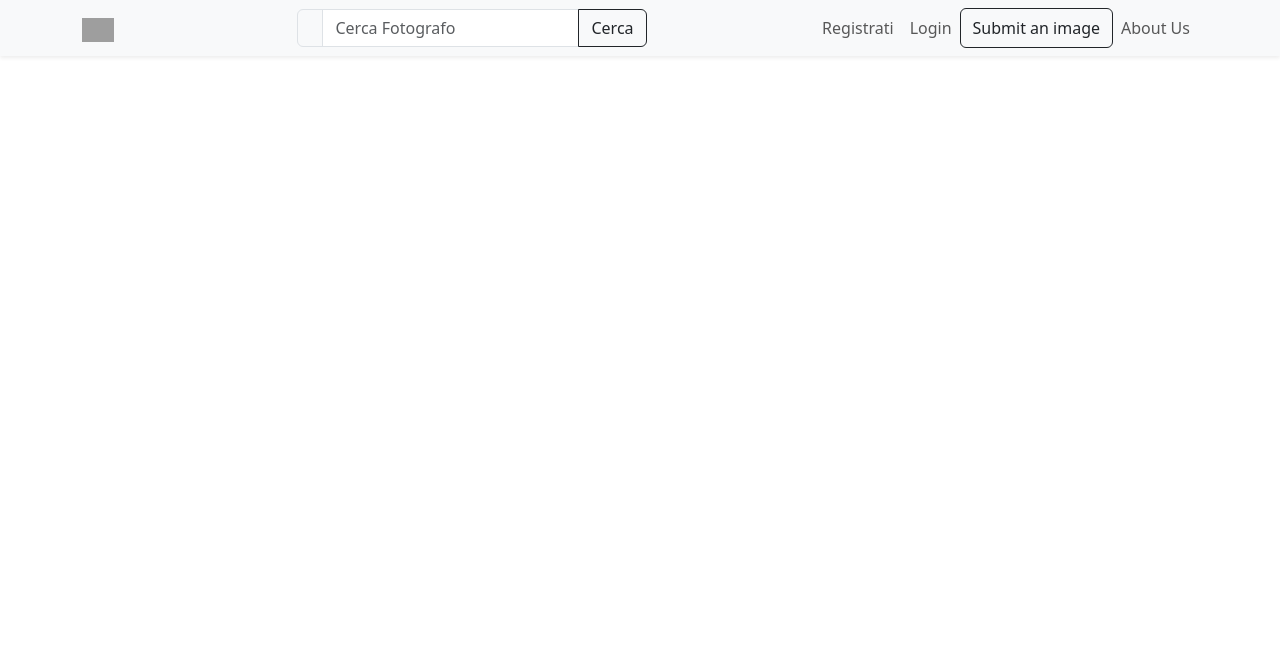
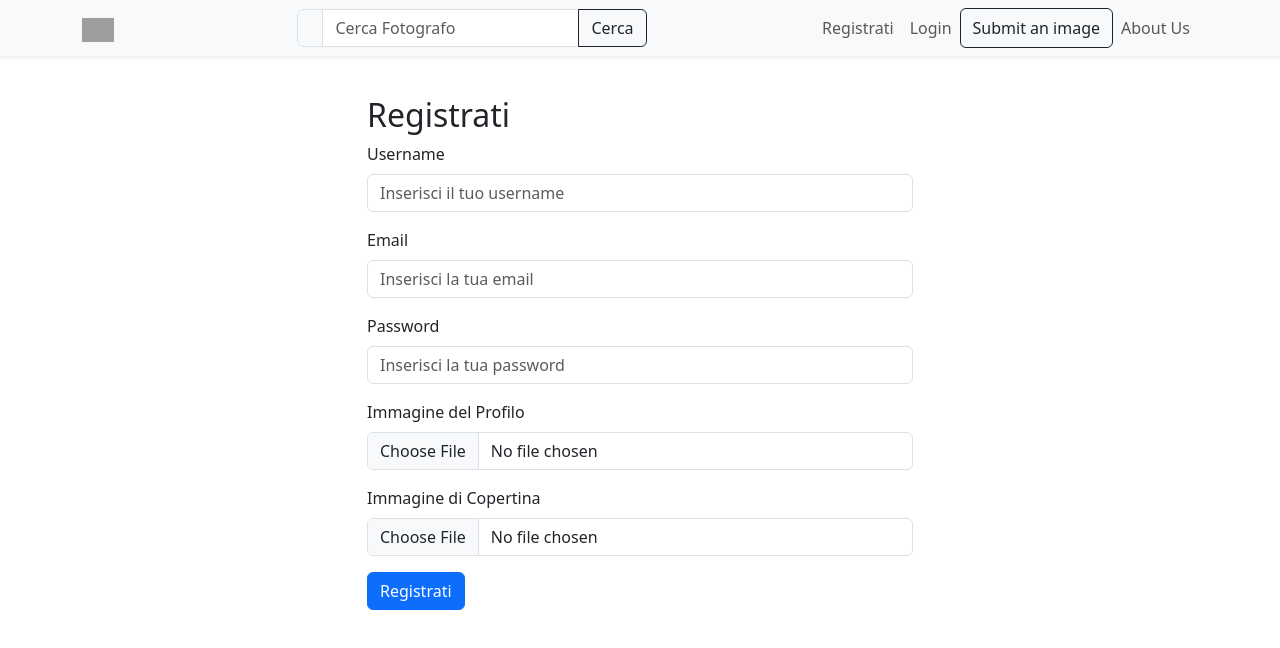
Before and after one commit to Elboa99/lenslobbyfrontend01, a React (Create React App) app: page /register in a window 1280 px wide. Shown: the top 648 px of the page. Built offline with nearby package versions, Linux system fonts and the light colour scheme; grey boxes are pictures that could not be loaded.

Commit message:
modifica register page

```diff
--- a/src/components/RegisterPage.jsx
+++ b/src/components/RegisterPage.jsx
@@ -1,130 +1,115 @@
-import React, { useEffect, useState } from 'react';
-import { Container, Row, Col, Image, Card, Button } from 'react-bootstrap';
-import './ProfilePage.css';
+import React, { useState } from 'react';
+import { Form, Button, Container, Row, Col } from 'react-bootstrap';
+import { useNavigate } from 'react-router-dom';
 
-const ProfilePage = () => {
-  const [fotografo, setFotografo] = useState({});
-  const [immagini, setImmagini] = useState([]);
-  const [loading, setLoading] = useState(true);
+const RegisterPage = () => {
+  const [nome, setUsername] = useState('');
+  const [email, setEmail] = useState('');
+  const [password, setPassword] = useState('');
+  const [profileImage, setProfileImage] = useState(null);
+  const [coverImage, setCoverImage] = useState(null);
+  const navigate = useNavigate();
 
-  useEffect(() => {
-    const fetchFotografoData = async () => {
-      try {
-        const token = localStorage.getItem('token');
-        if (!token) {
-          console.error('Token mancante. Accedi nuovamente.');
-          return;
-        }
+  const handleRegister = async (e) => {
+    e.preventDefault();
 
-        const response = await fetch('http://localhost:3001/fotografi/me', {
-          method: 'GET',
-          headers: {
-            'Authorization': `Bearer ${token}`,
-          },
-        });
-
-        if (response.ok) {
-          const data = await response.json();
-          console.log('Dati del fotografo:', data);
-          setFotografo(data);
-          setImmagini(data.immagini || []);
-          setLoading(false);
-        } else {
-          console.error('Errore nel recuperare i dati del fotografo:', response.statusText);
-        }
-      } catch (error) {
-        console.error('Errore nel recuperare i dati del fotografo:', error);
-      }
-    };
-
-    fetchFotografoData();
-  }, []);
-
-
-  const handleDeleteImage = async (imageId) => {
-    const token = localStorage.getItem('token');
-    if (!token) {
-      alert("Devi essere autenticato per eliminare un'immagine");
-      return;
+    const formData = new FormData();
+    formData.append('nome', nome);
+    formData.append('email', email);
+    formData.append('password', password);
+    if (profileImage) {
+      formData.append('profileImage', profileImage);
     }
-
-    const confirmDelete = window.confirm("Sei sicuro di voler eliminare questa immagine?");
-    if (!confirmDelete) {
-      return;
+    if (coverImage) {
+      formData.append('coverImage', coverImage);
     }
 
     try {
-      const response = await fetch(`http://localhost:3001/immagini/${imageId}`, {
-        method: 'DELETE',
-        headers: {
-          'Authorization': `Bearer ${token}`,
-        },
+      const response = await fetch('http://localhost:3001/authorization/register', {
+        method: 'POST',
+        body: formData,
       });
 
       if (response.ok) {
-        alert("Immagine eliminata con successo.");
-        // Rimuovi l'immagine dall'array delle immagini nello stato
-        setImmagini((prevImmagini) => prevImmagini.filter((immagine) => immagine.id !== imageId));
+        setUsername('');
+        setEmail('');
+        setPassword('');
+        setProfileImage(null);
+        setCoverImage(null);
+        navigate('/login');
       } else {
-        console.error("Errore durante l'eliminazione dell'immagine:", response.statusText);
-        alert("Errore durante l'eliminazione dell'immagine.");
+        console.error('Errore nella registrazione:', response.statusText);
+        alert('Errore durante la registrazione. Riprova.');
       }
     } catch (error) {
-      console.error('Errore durante l\'eliminazione dell\'immagine:', error);
+      console.error('Errore nella registrazione:', error);
+      alert('Si è verificato un errore. Riprova.');
     }
   };
 
-  if (loading) {
-    return <div>Caricamento in corso...</div>;
-  }
+  return (
+    <Container className="mt-5 pt-5">
+      <Row className="justify-content-md-center">
+        <Col md={6}>
+          <h2>Registrati</h2>
+          <Form onSubmit={handleRegister}>
+            <Form.Group controlId="formUsername" className="mb-3">
+              <Form.Label>Username</Form.Label>
+              <Form.Control
+                type="text"
+                placeholder="Inserisci il tuo username"
+                value={nome}
+                onChange={(e) => setUsername(e.target.value)}
+                required
+              />
+            </Form.Group>
 
-  return (
-    <Container className="mt-5 profile-page">
-      {/* Immagine di copertina */}
-      <Row className="justify-content-md-center mb-4 position-relative">
-        <Col>
-          <Image src={fotografo.copertina} fluid className="cover-image" />
-          <div className="profile-pic-wrapper">
-            <Image src={fotografo.immagineProfilo} roundedCircle fluid className="profile-pic" />
-          </div>
+            <Form.Group controlId="formEmail" className="mb-3">
+              <Form.Label>Email</Form.Label>
+              <Form.Control
+                type="email"
+                placeholder="Inserisci la tua email"
+                value={email}
+                onChange={(e) => setEmail(e.target.value)}
+                required
+              />
+            </Form.Group>
+
+            <Form.Group controlId="formPassword" className="mb-3">
+              <Form.Label>Password</Form.Label>
+              <Form.Control
+                type="password"
+                placeholder="Inserisci la tua password"
+                value={password}
+                onChange={(e) => setPassword(e.target.value)}
+                required
+              />
+            </Form.Group>
+
+            <Form.Group controlId="formProfileImage" className="mb-3">
+              <Form.Label>Immagine del Profilo</Form.Label>
+              <Form.Control
+                type="file"
+                onChange={(e) => setProfileImage(e.target.files[0])}
+              />
+            </Form.Group>
+
+            <Form.Group controlId="formCoverImage" className="mb-3">
+              <Form.Label>Immagine di Copertina</Form.Label>
+              <Form.Control
+                type="file"
+                onChange={(e) => setCoverImage(e.target.files[0])}
+              />
+            </Form.Group>
+
+            <Button variant="primary" type="submit">
+              Registrati
+            </Button>
+          </Form>
         </Col>
       </Row>
-
-      {/* Dettagli del fotografo */}
-      <Row className="justify-content-md-center mb-4">
-        <Col md={8} className="text-center">
-          <h2>{fotografo.nome}</h2>
-          <p>Email: {fotografo.email}</p>
-        </Col>
-      </Row>
-
-      {/* Galleria delle immagini */}
-      <h3>Le mie immagini</h3>
-      <Row>
-  {immagini.length > 0 ? (
-    immagini.map((immagine) => (
-      <Col md={4} className="mb-4" key={immagine.id}>
-        <Card>
-          <Card.Img variant="top" src={immagine.url} className="card-img-top" />
-          <Card.Body>
-            <Card.Text>{immagine.descrizione}</Card.Text>
-            <Button
-              variant="danger"
-              onClick={() => handleDeleteImage(immagine.id)}
-            >
-              Elimina
-            </Button>
-          </Card.Body>
-        </Card>
-      </Col>
-    ))
-  ) : (
-    <p>Non hai ancora caricato immagini.</p>
-  )}
-</Row>
-
     </Container>
   );
 };
 
-export default ProfilePage;
+export default RegisterPage;
```
